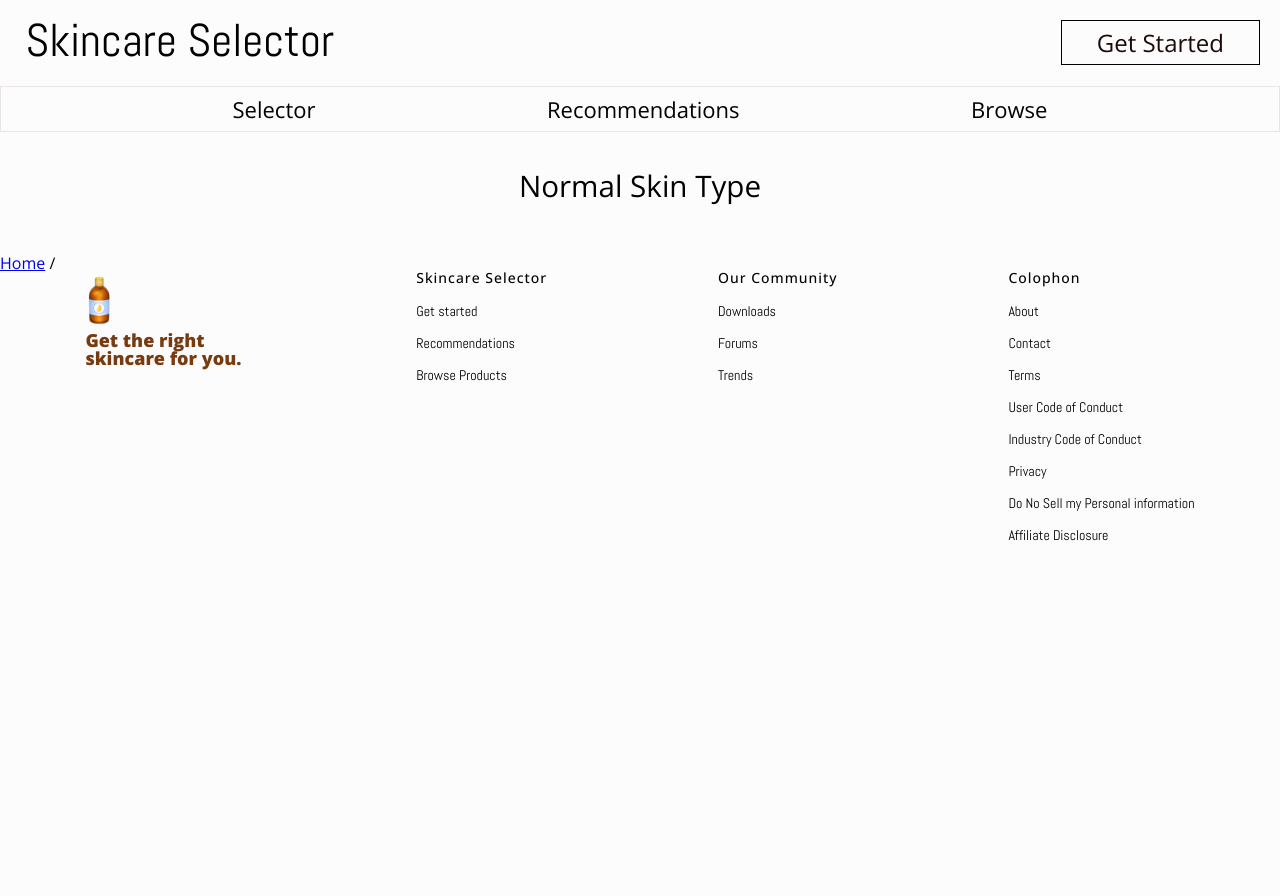
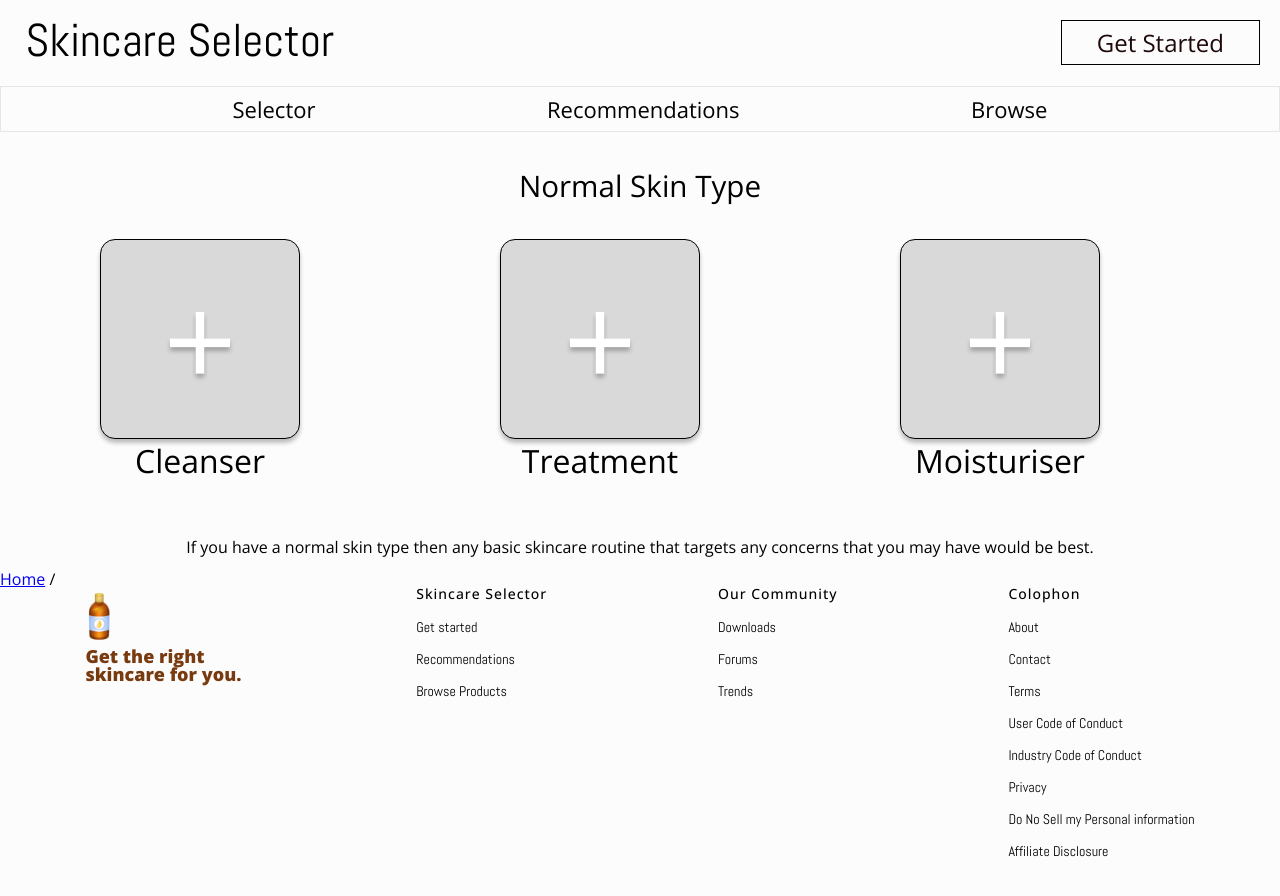
Before and after one commit to ibConnor/SkincareSelector, a Jekyll site: the page built from normalskin.html, in a window 1280 px wide. Shown: the top 896 px of the page. Built offline with Jekyll 4.4.1, drawn with Linux system fonts in a browser that asks for light colours.

Commit message:
basic normal skin type layout

```diff
--- a/_layouts/normalskin.html
+++ b/_layouts/normalskin.html
@@ -6,8 +6,25 @@
     {% include header.html %}
 
     <h2>Normal Skin Type</h2>
-
-
+    <div class ="top">
+        <div class="btnText">
+            <button class="selection">+</button>
+            <p class="text">Cleanser</p>
+        </div>
+        <div class="btnText">
+            <button class="selection">+</button>
+            <p class="text">Treatment</p>
+        </div>
+        <div class="btnText">
+            <button class="selection">+</button>
+            <p class="text">Moisturiser</p>
+        </div>
+        <div class="btnText">
+            <button class="selection">+</button>
+            <p class="text">Sunscreen</p>
+        </div>
+    </div>
+    <p>If you have a normal skin type then any basic skincare routine that targets any concerns that you may have would be best.</p>
     <br>
     {% include breadcrumbs.html %}
     {% include footer.html %}
--- a/css/buttons.css
+++ b/css/buttons.css
@@ -18,3 +18,51 @@
     margin: 4px 2px;
     cursor: pointer;
 }
+
+.selection {
+    /* Add button */
+    width: 200px;
+    height: 200px;
+    background: #D9D9D9;
+    border: 1px solid #000000;
+    box-shadow: 0px 4px 4px rgba(0, 0, 0, 0.25);
+    border-radius: 15px;
+    font-family: 'Open Sans';
+    font-style: normal;
+    font-weight: 300;
+    font-size: 128px;
+    line-height: 174px;
+    display: block;
+    align-items: center;
+    text-align: center;
+    color: #FFFFFF;
+    border: 1px solid #000000;
+    text-shadow: 0px 4px 4px rgba(0, 0, 0, 0.25);
+}
+
+/* text */
+.text{
+    position: absolute;
+    width: 200px;
+    height: 54px;
+    font-family: 'Open Sans';
+    font-style: normal;
+    font-weight: 300;
+    font-size: 32px;
+    line-height: 44px;
+    display: block;
+    align-items: center;
+    text-align: center;
+
+    color: #000000;
+}
+/* button and text */
+.btnText{
+    float: left;
+    margin: 0px 100px 100px;
+}
+
+.top{
+    display: flex;
+    justify-content: space-evenly;
+}
--- a/css/main.css
+++ b/css/main.css
@@ -3,6 +3,10 @@ html {
   margin: 0;
   padding: 0;
   font-family: 'Open Sans', sans-serif;
+}
+
+p{
+  text-align: center;
 }
 
 header {
```
Also changed, not shown: css/skintype.css (added), 1 other file.
